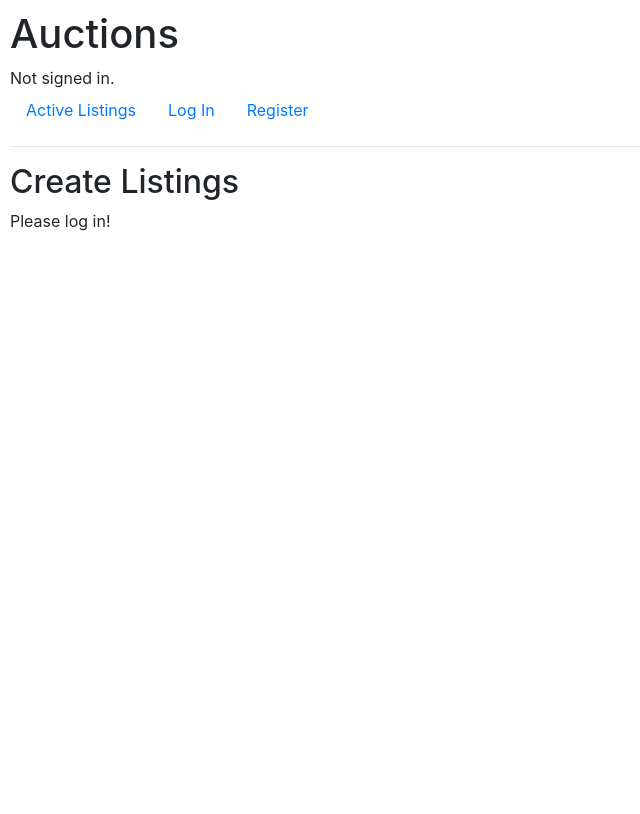
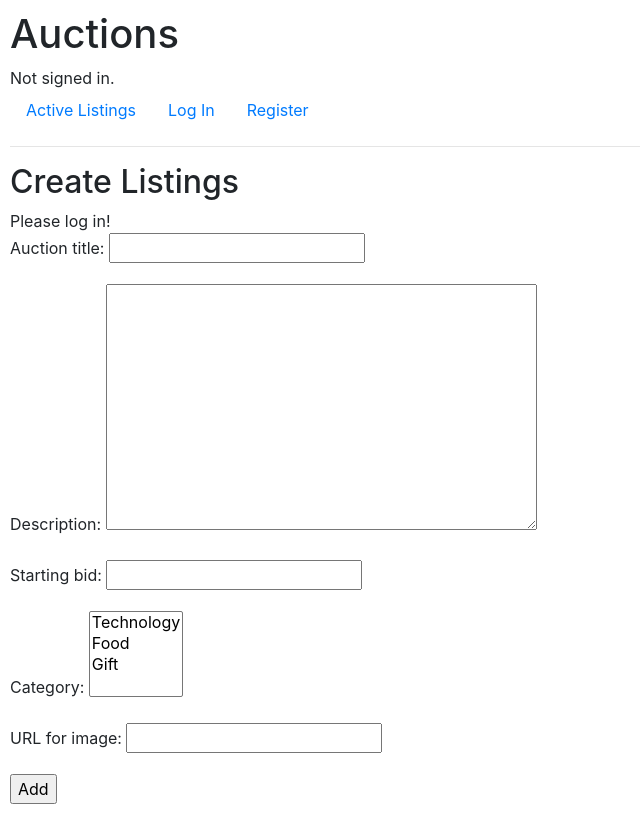
Before and after one commit to Afshinhej/cs50w-project2, a Django app: page /create in a window 1280 px wide. Shown: the whole page, without its empty margins (0-640 px from the left). Before the commit the page ends 231 px from the top, so only its background shows below. Run offline with Django 3.2, Linux system fonts and the light colour scheme; some libraries are stand-ins or nearby versions.

Commit message:
create.html and forms.py were initiated

```diff
--- /dev/null
+++ b/commerce/auctions/forms.py
@@ -0,0 +1,14 @@
+from django import forms
+from .models import Category
+
+categorys = list(category for category in Category.objects.all())
+category_choices = []
+for _ in categorys:
+    category_choices.append((str(_.name),_))
+
+class AuctionForm(forms.Form):
+    title = forms.CharField(label='Auction title', max_length=64)
+    description = forms.CharField(widget=forms.Textarea, label='Description')
+    starting_bid = forms.FloatField()
+    category = forms.MultipleChoiceField(choices=category_choices)
+    imageURL = forms.URLField(label="URL for image")
--- a/commerce/auctions/templates/auctions/create.html
+++ b/commerce/auctions/templates/auctions/create.html
@@ -2,9 +2,15 @@
 
 {% block body %}
     <h2>Create Listings</h2>
+
         {% if not user.is_authenticated %}
             Please log in!
         {% endif %}
 
+        <form action="{% url 'create' %}" method="post">
+            {% csrf_token %}
+            {{ form.as_p }}
+            <input type="submit" value="Add">
+        </form>
 
 {% endblock %}
--- a/commerce/auctions/views.py
+++ b/commerce/auctions/views.py
@@ -5,6 +5,7 @@ from django.shortcuts import render
 from django.urls import reverse
 
 from .models import User, Auction
+from .forms import AuctionForm
 
 def index(request):
     return render(request, "auctions/index.html", {
@@ -75,8 +76,22 @@ def auction(request, auction_title):
     })
 
 def create(request):
+    if request.method == "POST":
+        form = AuctionForm(request.POST)
+        if form.is_valid():
+            title = form.cleaned_data["title"]
+            description = form.cleaned_data["description"]
+            starting_bid = form.cleaned_data["starting_bid"]
+            category = form.cleaned_data["category"]
+            imageURL = form.cleaned_data["imageURL"]
+            seller = request.user
+            new_auction = Auction(title=title,description=description,starting_bid=starting_bid, imageURL=imageURL, seller=seller)
+            new_auction.save()
 
-    return render(request, "auctions/create.html")
+    form = AuctionForm()
+    return render(request, "auctions/create.html",{
+        "form": form
+    })
 
 def watchlist(request):
 
```
Also changed, not shown: commerce/db.sqlite3.
